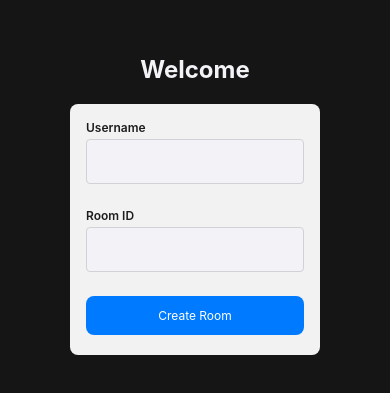
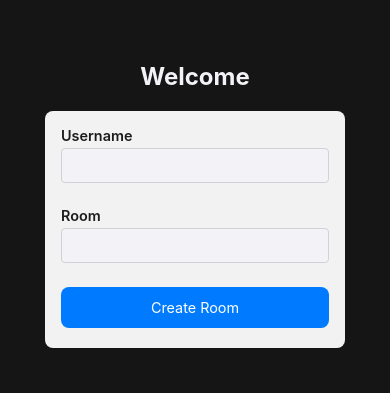
Before and after one commit to mina-medhat-00/Chat-App, a React (Vite) app in the folder client/: page / in a window 390 px wide. Shown: the part 217-610 px from the top of the page. Built offline with nearby package versions, Linux system fonts and the light colour scheme.

Commit message:
update styling

```diff
--- a/client/src/App.tsx
+++ b/client/src/App.tsx
@@ -6,8 +6,8 @@ import { useState } from "react";
 export default function App() {
   const [credentials, setCredentials] = useState<{
     username: string;
-    roomId: string;
-  }>({ username: "", roomId: "" });
+    room: string;
+  }>({ username: "", room: "" });
 
   return (
     <Router>
--- a/client/src/pages/Chat.css
+++ b/client/src/pages/Chat.css
@@ -1,84 +1,116 @@
-.chat-room {
+.chat__room {
   display: flex;
   flex-direction: column;
   align-items: center;
-  gap: 10px;
+  height: 100vh;
 }
-.message-form {
-  position: fixed;
-  left: 0;
-  right: 0;
-  bottom: 0;
+.chat__room__banner {
+  width: 100%;
+  background-color: #007aff;
+  color: white;
+  padding: 12px;
+  font-size: 1.25rem;
+}
+.message__form {
+  width: 100%;
+  height: 40px;
   display: flex;
   align-items: center;
+  justify-content: center;
 }
-.message-form > input,
-.message-form > button {
-  height: 40px;
-  font-size: 16px;
+.message__form > input,
+.message__form > button {
+  height: 100%;
+  font-size: 1rem;
   margin: 0;
   border-radius: 0%;
 }
-.message-form > input {
+.message__form > input {
   flex-grow: 1;
   outline: 0;
   border-style: none;
 }
 .messages {
-  list-style: none;
+  flex-grow: 1;
+  display: flex;
+  flex-direction: column;
+  width: 100%;
   margin: 0;
   padding: 0;
-  position: fixed;
-  bottom: 40px;
-  width: 100%;
-  max-height: calc(100vh - 40px);
-  display: flex;
-  flex-direction: column;
   overflow: auto;
   overflow-x: hidden;
+  list-style: none;
 }
 .messages > li {
   padding: 0.5rem 1rem;
 }
-.notification-bubble {
+.notification {
   text-align: center;
   font-weight: 700;
 }
-.my-message-bubble,
-.other-message-bubble {
+.bubble__sender,
+.bubble__receiver {
+  width: 400px;
   height: auto;
-  width: 350px;
-  margin: 12px;
+  margin: 8px;
   border-radius: 12px;
-  font-size: 16px;
+  font-size: 1rem;
   word-wrap: break-word;
   overflow-wrap: break-word;
 }
-.my-message-bubble {
+.bubble__sender {
   margin-left: auto;
   background-color: #087cfc;
 }
-.other-message-bubble {
+.bubble__receiver {
   color: #0e0d0d;
   background-color: #f0ecec;
 }
-.other-message-bubble > .bubble-timestamp {
+.bubble__receiver > .bubble__timestamp {
   color: #0e0d0d;
 }
-.bubble-sender {
+.bubble__username {
   font-weight: 700;
 }
-.bubble-timestamp {
+.bubble__timestamp {
   float: right;
-  font-size: 12px;
+  font-size: 0.86rem;
+  padding: 0;
+  margin: 0;
 }
-@media (max-width: 575.98px) {
-  .my-message-bubble,
-  .other-message-bubble {
-    width: 200px;
-    font-size: 14px;
+@media (max-width: 575px) {
+  .chat__room__banner {
+    font-size: 1rem;
   }
-  .bubble-timestamp {
-    font-size: 10px;
+  .bubble__sender,
+  .bubble__receiver,
+  .message__form > input,
+  .message__form > button {
+    font-size: 0.9rem;
+  }
+  .bubble__sender,
+  .bubble__receiver {
+    max-width: 300px;
+  }
+  .bubble__timestamp {
+    font-size: 0.65rem;
   }
 }
+@media (max-width: 375px) {
+  .chat__room__banner {
+    font-size: 0.85rem;
+  }
+  .bubble__sender,
+  .bubble__receiver,
+  .message__form > input,
+  .message__form > button {
+    font-size: 0.75rem;
+  }
+  .bubble__sender,
+  .bubble__receiver {
+    max-width: 200px;
+  }
+  .bubble__timestamp {
+    font-size: 0.5rem;
+  }
+}
--- a/client/src/pages/Chat.tsx
+++ b/client/src/pages/Chat.tsx
@@ -4,7 +4,7 @@ import "./Chat.css";
 
 interface Credentials {
   username: string;
-  roomId: string;
+  room: string;
 }
 
 export default function Chat({ credentials }: { credentials: Credentials }) {
@@ -16,8 +16,7 @@ export default function Chat({ credentials }: { credentials: Credentials }) {
   const socketRef = useRef<ReturnType<typeof io> | null>(null);
   const messageEndRef = useRef<HTMLUListElement | null>(null);
 
-  const room = credentials.roomId;
-
+  const room = credentials.room;
   useEffect(() => {
     socketRef.current = io("http://localhost:3000");
 
@@ -75,30 +74,29 @@ export default function Chat({ credentials }: { credentials: Credentials }) {
   }
 
   return (
-    <div className="chat-room">
+    <div className="chat__room">
+      <div className="chat__room__banner">ROOM</div>
       <ul className="messages" ref={messageEndRef}>
         {messages.map((msg, index) =>
           msg.senderId === "server" ? (
-            <li key={index} className="notification-bubble">
+            <li key={index} className="notification">
               <div>{msg.content}</div>
             </li>
           ) : (
             <li
               key={index}
               className={
-                msg.senderId === myId
-                  ? "my-message-bubble"
-                  : "other-message-bubble"
+                msg.senderId === myId ? "bubble__sender" : "bubble__receiver"
               }
             >
-              <div className="bubble-sender">{msg.senderId}</div>
+              <div className="bubble__username">{msg.senderId}</div>
               <div>{msg.content}</div>
-              <small className="bubble-timestamp">{msg.timestamp}</small>
+              <small className="bubble__timestamp">{msg.timestamp}</small>
             </li>
           )
         )}
       </ul>
-      <form className="message-form" onSubmit={handleSubmit}>
+      <form className="message__form" onSubmit={handleSubmit}>
         <input
           type="text"
           autoComplete="off"
--- a/client/src/pages/Home.css
+++ b/client/src/pages/Home.css
@@ -6,13 +6,13 @@ h1 {
 }
 label {
   display: block;
-  font-size: 1rem;
+  font-size: 1.25rem;
   font-weight: 600;
 }
 input {
   width: 100%;
-  padding: 14px;
-  font-size: 1rem;
+  padding: 8px;
+  font-size: 1.25rem;
   background: #f2f2f7;
   border: 1px solid #d1d1d6;
   border-radius: 0.25rem;
@@ -24,37 +24,47 @@ input:focus {
   border-color: #007aff;
   box-shadow: 0 0 8px rgba(0, 122, 255, 0.3);
 }
-.credentials-container {
+.auth__container {
   display: flex;
   flex-direction: column;
   align-items: center;
   justify-content: center;
   height: 100vh;
 }
-.credentials-form {
-  background-color: #f2f2f2;
-  color: #1c1c1e;
-  padding: 1rem;
-  border-radius: 0.5rem;
+.auth__form {
   display: flex;
   flex-direction: column;
   gap: 0.25rem;
-  width: 400px;
+  min-width: 400px;
+  max-width: 500px;
+  border-radius: 0.5rem;
+  padding: 1rem;
+  background-color: #f2f2f2;
+  color: #1c1c1e;
 }
-@media (max-width: 575.98px) {
+@media (max-width: 575px) {
   h1 {
     font-size: 1.5rem;
   }
-  label {
-    font-size: 0.75rem;
+  .auth__form > button,
+  label,
+  input {
+    font-size: 0.9rem;
   }
+  .auth__form {
+    min-width: 300px;
+  }
+}
+@media (max-width: 375px) {
+  h1 {
+    font-size: 1.25rem;
+  }
+  .auth__form > button,
+  label,
   input {
     font-size: 0.75rem;
   }
-  .credentials-form {
-    width: 250px;
-  }
-  .credentials-form > button {
-    font-size: 0.75rem;
+  .auth__form {
+    min-width: 250px;
   }
 }
--- a/client/src/pages/Home.tsx
+++ b/client/src/pages/Home.tsx
@@ -3,31 +3,26 @@ import { useNavigate } from "react-router-dom";
 import "./Home.css";
 
 interface LoginProps {
-  setCredentials: (credentials: { username: string; roomId: string }) => void;
+  setCredentials: (credentials: { username: string; room: string }) => void;
 }
 
 export default function Login({ setCredentials }: LoginProps) {
   const [username, setUsername] = useState("");
-  const [roomId, setRoomId] = useState("");
-
+  const [room, setRoom] = useState("");
   const navigate = useNavigate();
 
   const handleSubmit = (e: React.FormEvent) => {
     e.preventDefault();
-    if (username.trim() && roomId.trim()) {
-      setCredentials({ username: username, roomId: roomId });
+    if (username.trim() && room.trim()) {
+      setCredentials({ username: username, room: room });
       navigate("/chat");
     }
   };
 
   return (
-    <div className="credentials-container">
+    <div className="auth__container">
       <h1>Welcome</h1>
-      <form
-        className="credentials-form"
-        action="submit"
-        onSubmit={handleSubmit}
-      >
+      <form className="auth__form" action="submit" onSubmit={handleSubmit}>
         <label htmlFor="username">Username</label>
         <input
           type="text"
@@ -37,14 +32,14 @@ export default function Login({ setCredentials }: LoginProps) {
           required
           onChange={(e) => setUsername(e.target.value)}
         />
-        <label htmlFor="roomId">Room ID</label>
+        <label htmlFor="room">Room</label>
         <input
           type="text"
-          id="roomId"
-          name="roomId"
+          id="room"
+          name="room"
           autoComplete="off"
           required
-          onChange={(e) => setRoomId(e.target.value)}
+          onChange={(e) => setRoom(e.target.value)}
         />
         <button>Create Room</button>
         <div></div>
```
